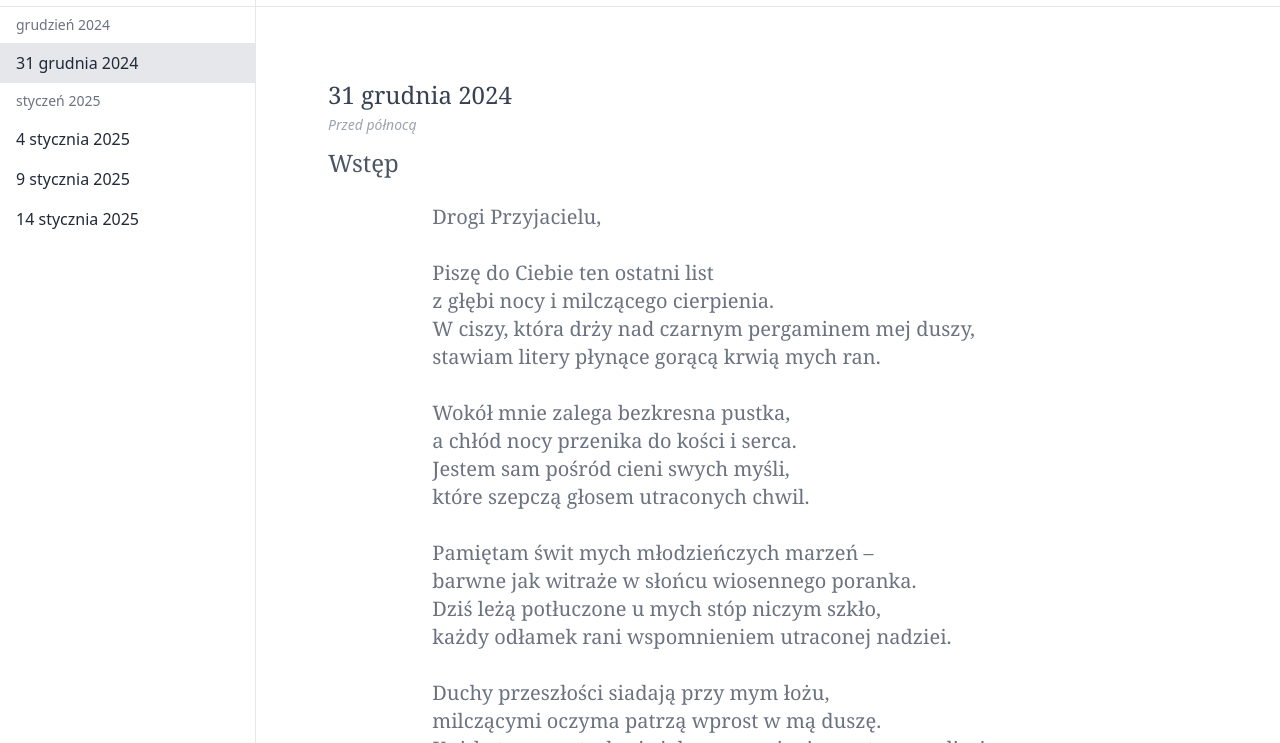
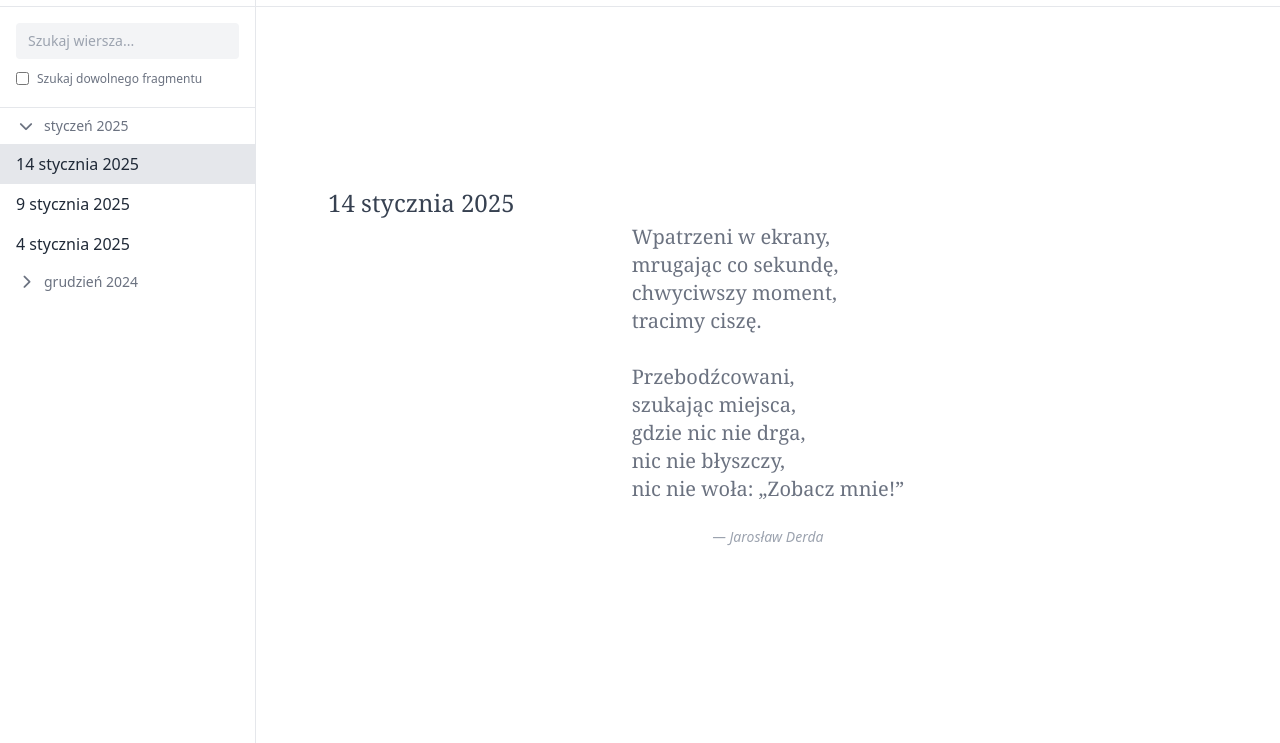
Before and after one commit to eljot1994/wiersz, a plain HTML site: page index.html in a window 1280 px wide. Shown: the part 57-800 px from the top of the page. Drawn offline with nearby package versions, Linux system fonts and the light colour scheme.

Commit message:
Add poem search functionality and improve sidebar navigation

```diff
--- a/index.html
+++ b/index.html
@@ -38,6 +38,16 @@
   <aside id="sidebar" class="w-64 bg-white dark:bg-gray-800 border-r border-gray-200 dark:border-gray-700 flex flex-col transform -translate-x-full md:translate-x-0 transition-transform duration-200 ease-in-out fixed md:static h-full z-30">
     <div class="h-16 flex items-center px-4 border-b border-gray-200 dark:border-gray-700">
       </div>
+      <div class="p-4 border-b border-gray-200 dark:border-gray-700">
+  <input id="poemSearch" type="text" placeholder="Szukaj wiersza..."
+         class="w-full px-3 py-2 mb-2 text-sm rounded bg-gray-100 dark:bg-gray-700 text-gray-800 dark:text-gray-100 placeholder-gray-400 focus:outline-none focus:ring-2 focus:ring-amber-300" />
+  <label class="text-xs text-gray-500 dark:text-gray-400 inline-flex items-center space-x-2">
+    <input type="checkbox" id="searchMode" class="accent-amber-500">
+    <span>Szukaj dowolnego fragmentu</span>
+  </label>
+</div>
+
+
     <nav id="poem-list" class="flex-1 overflow-y-auto"></nav>
   </aside>
 
--- a/script.js
+++ b/script.js
@@ -1,10 +1,13 @@
 let poems = [];
+let filteredPoems = [];
 let currentIndex = 0;
 
 const poemList = document.getElementById('poem-list');
 const poemContainer = document.querySelector('.poem-container');
 const prevPoemBtn = document.getElementById('prevPoemBtn');
 const nextPoemBtn = document.getElementById('nextPoemBtn');
+const searchInput = document.getElementById('poemSearch');
+const searchMode = document.getElementById('searchMode');
 const author = "Jarosław Derda";
 
 function formatDate(dateString) {
@@ -18,51 +21,90 @@ function formatMonthHeader(dateString) {
 
 function renderPoemList() {
   poemList.innerHTML = '';
-  let currentMonth = '';
+  filteredPoems.sort((a, b) => new Date(b.date) - new Date(a.date));
 
-  poems.forEach((poem, index) => {
+  const monthGroups = new Map();
+  const currentPoemMonth = formatMonthHeader(filteredPoems[currentIndex]?.date);
+
+  filteredPoems.forEach((poem, index) => {
     const poemMonth = formatMonthHeader(poem.date);
 
-    if (poemMonth !== currentMonth) {
-      currentMonth = poemMonth;
+    if (!monthGroups.has(poemMonth)) {
+      const groupWrapper = document.createElement('div');
+      groupWrapper.classList.add('month-group');
+
       const monthHeader = document.createElement('div');
-      monthHeader.className = 'px-4 py-2 text-sm font-medium text-gray-500 bg-hover sticky top-0';
-      monthHeader.textContent = currentMonth;
-      poemList.appendChild(monthHeader);
+      monthHeader.className = 'px-4 py-2 text-sm font-medium text-gray-500 bg-hover sticky top-0 cursor-pointer flex items-center gap-2';
+
+      const icon = document.createElement('i');
+      icon.className = poemMonth === currentPoemMonth
+        ? 'fas fa-chevron-down text-inherit text-sm w-5 text-center inline-block align-middle'
+        : 'fas fa-chevron-right text-inherit text-sm w-5 text-center inline-block align-middle';
+
+      const title = document.createElement('span');
+      title.textContent = poemMonth;
+
+      monthHeader.appendChild(icon);
+      monthHeader.appendChild(title);
+
+      monthHeader.addEventListener('click', () => {
+        groupWrapper.classList.toggle('collapsed');
+        icon.className = groupWrapper.classList.contains('collapsed')
+          ? 'fas fa-chevron-right text-inherit text-sm w-5 text-center inline-block align-middle'
+          : 'fas fa-chevron-down text-inherit text-sm w-5 text-center inline-block align-middle';
+      });
+
+      if (poemMonth !== currentPoemMonth) {
+        groupWrapper.classList.add('collapsed');
       }
 
+      groupWrapper.appendChild(monthHeader);
+      poemList.appendChild(groupWrapper);
+      monthGroups.set(poemMonth, groupWrapper);
+    }
+
+    const group = monthGroups.get(poemMonth);
     const poemItem = document.createElement('div');
     poemItem.className = `sidebar-item px-4 py-2 hover:bg-hover cursor-pointer ${index === currentIndex ? 'bg-active' : ''}`;
     poemItem.dataset.index = index;
     poemItem.innerHTML = `<div class="text-active">${formatDate(poem.date)}</div>`;
+
     poemItem.addEventListener('click', () => {
       currentIndex = index;
       renderCurrentPoem();
       updateSidebarActiveItem();
     });
-    poemList.appendChild(poemItem);
+
+    group.appendChild(poemItem);
+  });
+
+  // ukryj miesiące bez dzieci
+  document.querySelectorAll('.month-group').forEach(group => {
+    const children = group.querySelectorAll('.sidebar-item');
+    if (children.length === 0) {
+      group.remove();
+    }
   });
 }
 
 function renderCurrentPoem() {
-  if (!poems[currentIndex]) return;
+  if (!filteredPoems[currentIndex]) return;
 
   poemContainer.innerHTML = '';
 
-  const poem = poems[currentIndex];
+  const poem = filteredPoems[currentIndex];
   const poemElement = document.createElement('div');
   poemElement.className = 'poem p-8 md:p-12 flex flex-col justify-center';
 
   poemElement.innerHTML = `
-  <div class="text-2xl font-serif text-gray-700 mb-1">${formatDate(poem.date)}</div>
+    <div class="text-2xl font-serif text-gray-700 dark:text-gray-200 mb-1">${formatDate(poem.date)}</div>
     ${poem.subdate ? `<div class="text-sm italic text-gray-400 mb-3">${poem.subdate}</div>` : ''}
-  ${poem.title ? `<div class="text-2xl font-serif text-gray-600 mb-6">${poem.title}</div>` : ''}
-  <div class="text-lg md:text-xl font-serif leading-relaxed max-w-2xl mx-auto text-gray-500 prose prose-sm prose-gray break-words">
-    ${poem.content}
+    ${poem.title ? `<div class="text-2xl font-serif text-gray-600 dark:text-gray-300 mb-6">${highlight(poem.title)}</div>` : ''}
+    <div class="text-lg md:text-xl font-serif leading-relaxed max-w-2xl mx-auto text-gray-500 dark:text-gray-300 prose prose-sm prose-gray break-words">
+      ${highlight(poem.content)}
     </div>
     <div class="text-sm text-gray-400 mt-6 text-right max-w-2xl mx-auto italic">— ${author}</div>
   `;
-
 
   poemContainer.appendChild(poemElement);
   poemContainer.scrollTo(0, 0);
@@ -77,6 +119,19 @@ function updateSidebarActiveItem() {
   });
 }
 
+function highlight(text) {
+  const query = searchInput?.value.toLowerCase().trim();
+  if (!query || query.length < 2) return text;
+
+  const pattern = searchMode.checked
+    ? query.replace(/[.*+?^${}()|[\]\\]/g, '\\$&')
+    : `\\b${query}\\b`;
+
+  const regex = new RegExp(`(${pattern})`, 'gi');
+
+  return text.replace(regex, '<mark class="bg-amber-200 dark:bg-amber-600 text-black dark:text-white rounded px-1">$1</mark>');
+}
+
 prevPoemBtn.addEventListener('click', () => {
   if (currentIndex > 0) {
     currentIndex--;
@@ -86,7 +141,7 @@ prevPoemBtn.addEventListener('click', () => {
 });
 
 nextPoemBtn.addEventListener('click', () => {
-  if (currentIndex < poems.length - 1) {
+  if (currentIndex < filteredPoems.length - 1) {
     currentIndex++;
     renderCurrentPoem();
     updateSidebarActiveItem();
@@ -106,9 +161,49 @@ fetch('./poems.json')
       poemContainer.innerHTML = '';
       return;
     }
-    if (window.MathJax) {
-  MathJax.typesetPromise();
-}
+
+    const today = new Date().toISOString().slice(0, 10);
+    const todayIndex = poems.findIndex(poem => poem.date === today);
+    currentIndex = todayIndex !== -1 ? todayIndex : 0;
+
+    filteredPoems = [...poems];
+
     renderPoemList();
     renderCurrentPoem();
   });
+
+// wyszukiwanie na żywo
+if (searchInput) {
+  searchInput.addEventListener('input', runSearch);
+}
+if (searchMode) {
+  searchMode.addEventListener('change', runSearch);
+}
+
+function runSearch() {
+  const query = searchInput.value.toLowerCase().trim();
+
+  if (!query || query.length < 2) {
+    filteredPoems = [...poems];
+    currentIndex = 0;
+    renderPoemList();
+    renderCurrentPoem();
+    return;
+  }
+
+  const pattern = searchMode.checked
+    ? query.replace(/[.*+?^${}()|[\]\\]/g, '\\$&')
+    : `\\b${query}\\b`;
+
+  const queryRegex = new RegExp(pattern, 'i');
+
+  filteredPoems = poems.filter(poem =>
+    queryRegex.test(formatDate(poem.date)) ||
+    (poem.title && queryRegex.test(poem.title)) ||
+    (poem.content && queryRegex.test(poem.content))
+  );
+
+  currentIndex = 0;
+  renderPoemList();
+  renderCurrentPoem();
+}
--- a/style.css
+++ b/style.css
@@ -67,3 +67,12 @@
 .dark .sidebar-item.bg-active {
   background-color: #4b5563; /* gray-600 */
 }
+
+.month-group.collapsed .sidebar-item {
+  display: none;
+}
+
+.month-header span:first-child {
+  width: 1.25em;
+  display: inline-block;
+}
```
Lines whose indentation alone changed are shown as unchanged.
